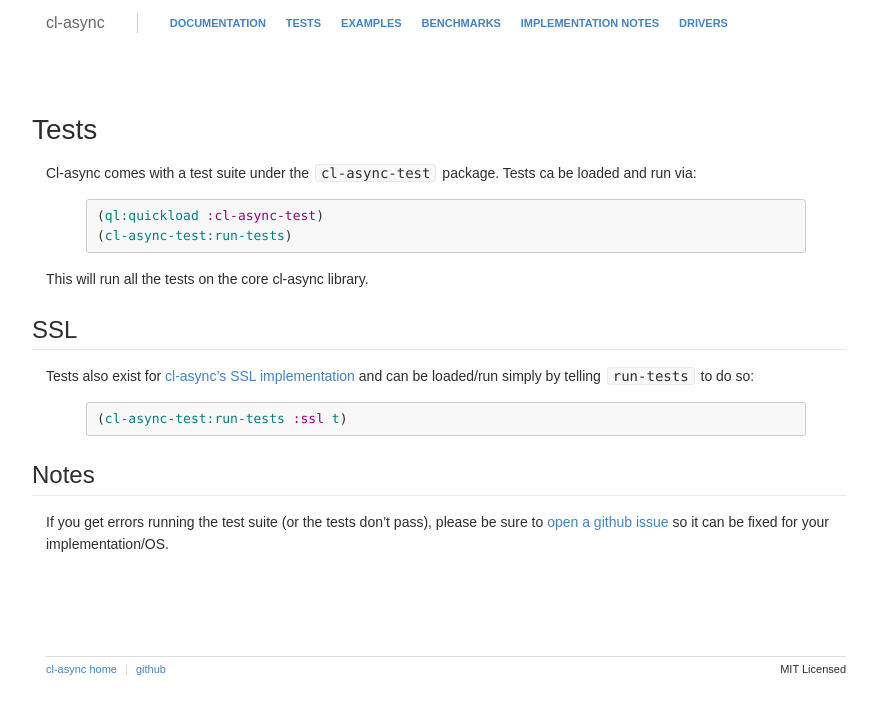
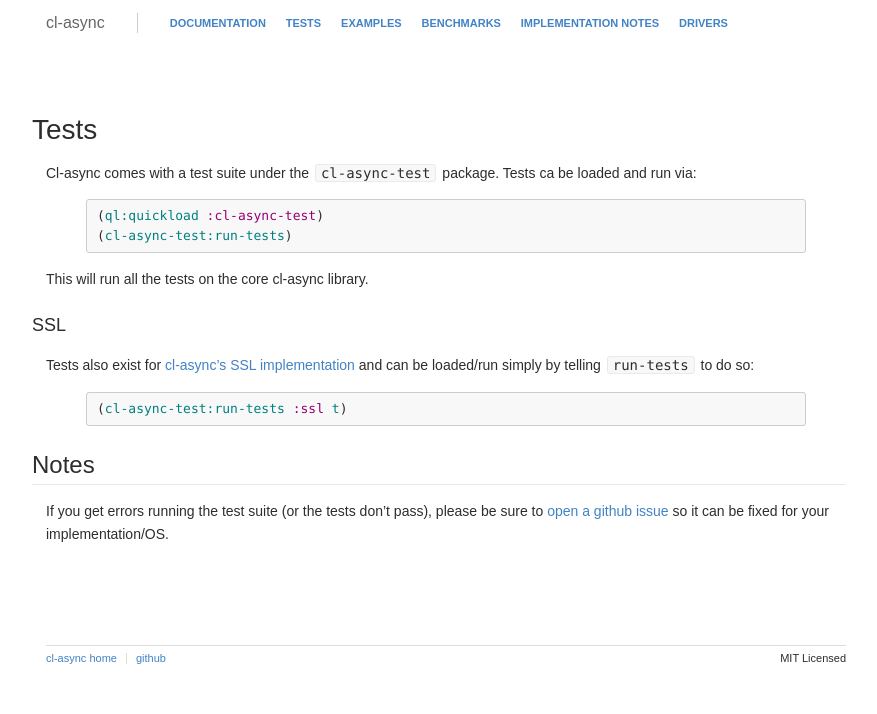
Before and after one commit to orthecreedence/cl-async, a Jekyll site: the page built from tests.md, in a window 1280 px wide. Shown: the top 714 px of the page, without its empty margins (194-1071 px from the left). Built offline with Jekyll 4.4.1, drawn with Linux system fonts in a browser that asks for light colours; Markdown is read by kramdown in place of the engine named in the settings.

```diff
--- a/tests.md
+++ b/tests.md
@@ -15,8 +15,7 @@ loaded and run via:
 
 This will run all the tests on the core cl-async library.
 
-SSL
----
+### SSL
 Tests also exist for [cl-async's SSL implementation](/cl-async/tcp-ssl) and can
 be loaded/run simply by telling `run-tests` to do so:
 
```
